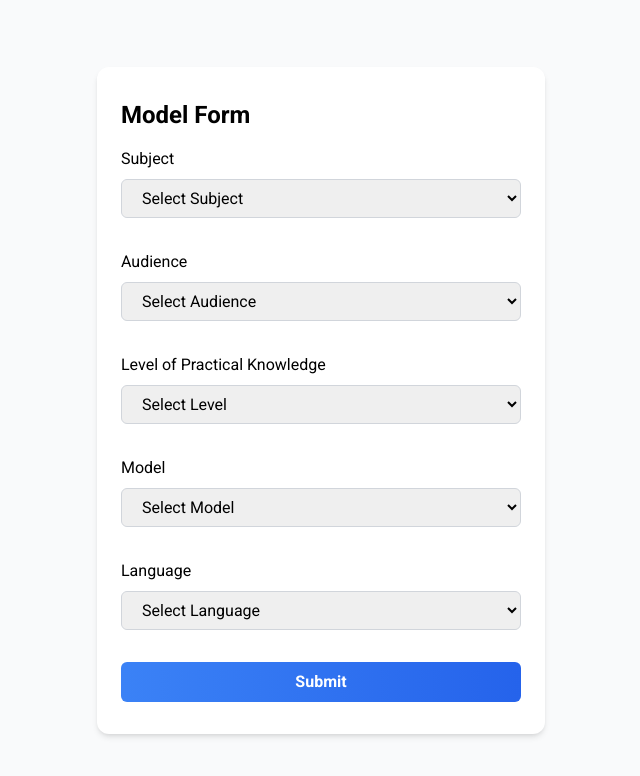
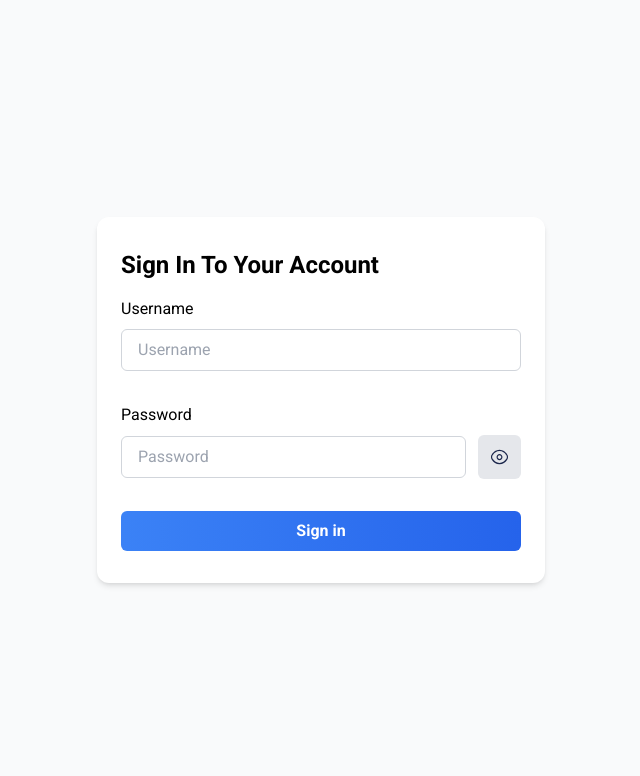
Before and after one commit to MohamedHesham1/DNAx-Frontend, a React (Vite) app: page /login in a window 1280 px wide. Shown: the top 776 px of the page, without its empty margins (319-959 px from the left). Built offline with nearby package versions, Linux system fonts and the light colour scheme; no server answers.

Commit message:
fix: :bug: fix redirect issue

```diff
--- a/src/components/LoginPage.jsx
+++ b/src/components/LoginPage.jsx
@@ -1,142 +1,124 @@
 import { useState } from 'react';
-import { Enums } from '../services/enums'; // Import the enums
+import { Api } from '../services/api';
+import { ToastContainer, toast } from 'react-toastify';
+import 'react-toastify/dist/ReactToastify.css';
+import { useNavigate } from 'react-router-dom';
+const { VITE_AI_MODULE_BASE_URL } = import.meta.env;
 
-const ModelForm = () => {
-  const [subject, setSubject] = useState('');
-  const [audience, setAudience] = useState('');
-  const [levelOfPracticalKnowledge, setLevelOfPracticalKnowledge] =
-    useState('');
-  const [model, setModel] = useState('');
-  const [language, setLanguage] = useState('');
+const LoginPage = () => {
+  const navigate = useNavigate();
 
-  const handleSubmit = (event) => {
+  const [credentials, setCredentials] = useState({
+    username: '',
+    password: '',
+  });
+  const [showPassword, setShowPassword] = useState(false);
+
+  const handleInputChange = (event) => {
+    const { name, value } = event.target;
+    setCredentials((prevCredentials) => ({
+      ...prevCredentials,
+      [name]: value,
+    }));
+  };
+
+  const togglePasswordVisibility = () => {
+    setShowPassword((prevShowPassword) => !prevShowPassword);
+  };
+
+  const handleLoginSuccess = (accessToken) => {
+    localStorage.setItem('token', accessToken);
+    toast.success('Login successful!');
+    navigate('/');
+  };
+
+  const handleLoginFailure = (error) => {
+    if (error.response) {
+      const { message } = error.response.data;
+      toast.error(message);
+    } else {
+      toast.error('An error occurred. Please try again.');
+    }
+  };
+
+  const handleSubmit = async (event) => {
     event.preventDefault();
-
-    console.log('Form submitted:', {
-      subject,
-      audience,
-      levelOfPracticalKnowledge,
-      model,
-      language,
-    });
-
-    // Submit the form data to your backend or perform the desired action here
+    try {
+      const response = await Api.post(
+        '/auth/login',
+        { email: credentials.username, password: credentials.password },
+        { headers: { 'Content-Type': 'application/json' } }
+      );
+      const { access_token } = response.data;
+      handleLoginSuccess(access_token);
+    } catch (error) {
+      handleLoginFailure(error);
+    }
   };
 
   return (
     <div className='flex items-center justify-center min-h-screen bg-gray-50 px-4'>
       <div className='max-w-md w-full bg-white shadow-md overflow-hidden rounded-xl'>
         <div className='px-6 py-8'>
-          <h2 className='text-2xl font-bold mb-4'>Model Form</h2>
+          <h2 className='text-2xl font-bold mb-4'>Sign In To Your Account</h2>
           <form className='flex flex-col gap-8' onSubmit={handleSubmit}>
             <div>
-              <label htmlFor='subject' className='mb-2 block'>
-                Subject
+              <label htmlFor='username' className='mb-2 block'>
+                Username
               </label>
-              <select
-                id='subject'
-                value={subject}
-                onChange={(e) => setSubject(e.target.value)}
+              <input
+                id='username'
+                name='username'
+                type='text'
+                required
+                value={credentials.username}
+                onChange={handleInputChange}
                 className='w-full px-4 py-2 border border-gray-300 rounded-md focus:outline-none focus:border-blue-500'
-              >
-                <option value=''>Select Subject</option>
-                {Enums.Subject.map((option) => (
-                  <option key={option.value} value={option.value}>
-                    {option.label}
-                  </option>
-                ))}
-              </select>
+                placeholder='Username'
+              />
             </div>
-
             <div>
-              <label htmlFor='audience' className='mb-2 block'>
-                Audience
+              <label htmlFor='password' className='mb-2 block'>
+                Password
               </label>
-              <select
-                id='audience'
-                value={audience}
-                onChange={(e) => setAudience(e.target.value)}
-                className='w-full px-4 py-2 border border-gray-300 rounded-md focus:outline-none focus:border-blue-500'
-              >
-                <option value=''>Select Audience</option>
-                {Enums.Audience.map((option) => (
-                  <option key={option.value} value={option.value}>
-                    {option.label}
-                  </option>
-                ))}
-              </select>
+              <div className='flex items-center'>
+                <input
+                  id='password'
+                  name='password'
+                  type={showPassword ? 'text' : 'password'}
+                  required
+                  value={credentials.password}
+                  onChange={handleInputChange}
+                  className='w-full px-4 py-2 border border-gray-300 rounded-md focus:outline-none focus:border-blue-500'
+                  placeholder='Password'
+                />
+                <button
+                  type='button'
+                  className='bg-[#E5E7EB] p-2 rounded-md ml-3'
+                  onClick={togglePasswordVisibility}
+                >
+                  <img
+                    className='p-1'
+                    src={showPassword ? 'eye-closed.svg' : 'eye-open.svg'}
+                    alt=''
+                  />
+                </button>
+              </div>
             </div>
-
-            <div>
-              <label htmlFor='levelOfPracticalKnowledge' className='mb-2 block'>
-                Level of Practical Knowledge
-              </label>
-              <select
-                id='levelOfPracticalKnowledge'
-                value={levelOfPracticalKnowledge}
-                onChange={(e) => setLevelOfPracticalKnowledge(e.target.value)}
-                className='w-full px-4 py-2 border border-gray-300 rounded-md focus:outline-none focus:border-blue-500'
-              >
-                <option value=''>Select Level</option>
-                {Enums.LevelOfPracticalKnowledge.map((option) => (
-                  <option key={option.value} value={option.value}>
-                    {option.label}
-                  </option>
-                ))}
-              </select>
-            </div>
-
-            <div>
-              <label htmlFor='model' className='mb-2 block'>
-                Model
-              </label>
-              <select
-                id='model'
-                value={model}
-                onChange={(e) => setModel(e.target.value)}
-                className='w-full px-4 py-2 border border-gray-300 rounded-md focus:outline-none focus:border-blue-500'
-              >
-                <option value=''>Select Model</option>
-                {Enums.Model.map((option) => (
-                  <option key={option.value} value={option.value}>
-                    {option.label}
-                  </option>
-                ))}
-              </select>
-            </div>
-
-            <div>
-              <label htmlFor='language' className='mb-2 block'>
-                Language
-              </label>
-              <select
-                id='language'
-                value={language}
-                onChange={(e) => setLanguage(e.target.value)}
-                className='w-full px-4 py-2 border border-gray-300 rounded-md focus:outline-none focus:border-blue-500'
-              >
-                <option value=''>Select Language</option>
-                {Enums.Language.map((option) => (
-                  <option key={option.value} value={option.value}>
-                    {option.label}
-                  </option>
-                ))}
-              </select>
-            </div>
-
             <div>
               <button
                 type='submit'
                 className='w-full py-2 px-4 font-semibold text-white rounded-md bg-gradient-to-r from-blue-500 to-blue-600 hover:from-blue-600 hover:to-blue-700 focus:outline-none focus:ring-2 focus:ring-blue-600 focus:ring-opacity-50'
               >
-                Submit
+                Sign in
               </button>
             </div>
           </form>
         </div>
       </div>
+      <ToastContainer />
     </div>
   );
 };
 
-export default ModelForm;
+export default LoginPage;
--- a/src/components/ProtectedRoute.jsx
+++ b/src/components/ProtectedRoute.jsx
@@ -3,7 +3,7 @@ import { useNavigate } from 'react-router-dom';
 
 function ProtectedRoute({ children }) {
   const navigate = useNavigate();
-  const isLoggedIn = true;
+  const isLoggedIn = localStorage.getItem('token');
 
   useEffect(() => {
     if (!isLoggedIn) {
```
